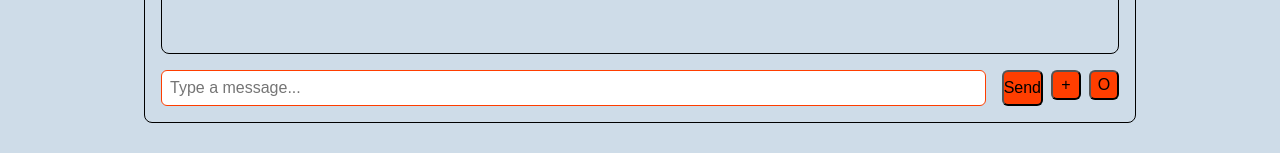
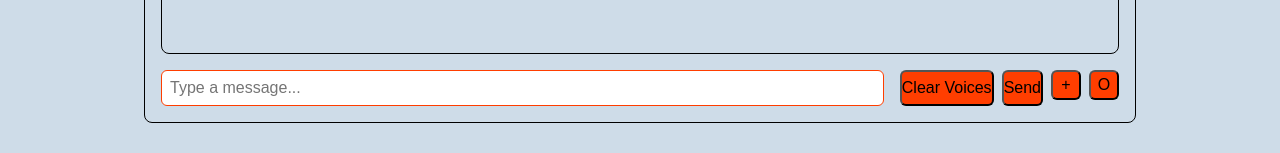
Before and after one commit to russell-hustle/schizophrenia, a SvelteKit app: page /head-space in a window 1280 px wide. Shown: the part 613-766 px from the top of the page. Built offline with nearby package versions, Linux system fonts and the light colour scheme; no server answers.

Commit message:
clear button

```diff
--- a/src/routes/head-space/+page.svelte
+++ b/src/routes/head-space/+page.svelte
@@ -73,6 +73,39 @@
     };
 
     messages = [...messages, message];
+  }
+
+  const handleVoiceClear = async () => {
+
+    console.log("hello")
+
+
+    const url = BASE_URL + '/party/voices';
+
+    try {
+      const response = await fetch(url, {
+        method: 'DELETE',
+        headers: {
+          'Content-Type': 'application/json'
+        }
+      });
+
+      if (response.ok) {
+        const data = await response.json();
+        console.log(data);
+      } else {
+        console.error('HTTP Error:', response.status);
+      }
+    } catch (error) {
+      // Handle any errors
+      console.error('Fetch Error:', error);
+    }
+
+    conn.send(JSON.stringify({
+      type: "clear"
+    }));
+
+    voices = [];
   }
 
   const handleVoiceAdd = async (voice: Voice) => {
@@ -157,6 +190,7 @@
   <div id="space-input">
     <input bind:value={messageText} on:keydown={handleKeyDown}  placeholder="Type a message..." type="text" />
     <div id="space-input-messages">
+      <button on:click={handleVoiceClear}>Clear Voices</button>
       <button on:click={handleSendMessage}>Send</button>
       <button class="icon" on:click={handleOpenCreation}>+</button>
       <button class="icon" on:click={handleBullshit}>O</button>
--- a/src/server/server.ts
+++ b/src/server/server.ts
@@ -60,7 +60,7 @@ export default class Server implements Party.Server {
     const headers = new Headers({
       "Content-Type": "application/json",
       "Access-Control-Allow-Origin": "*",
-      "Access-Control-Allow-Methods": "GET, POST, OPTIONS",
+      "Access-Control-Allow-Methods": "GET, POST, OPTIONS, DELETE",
       "Access-Control-Allow-Headers": "Content-Type",
     });
 
@@ -95,7 +95,8 @@ export default class Server implements Party.Server {
       // clear all voices
       if (request.url.includes("/voices")) {
         await this.clearVoices();
-        const res = new Response("Voices cleared", { headers });
+        let message = "Voices cleared";
+        const res = new Response( JSON.stringify(message), { headers });
         return res;
       }
     }
```
